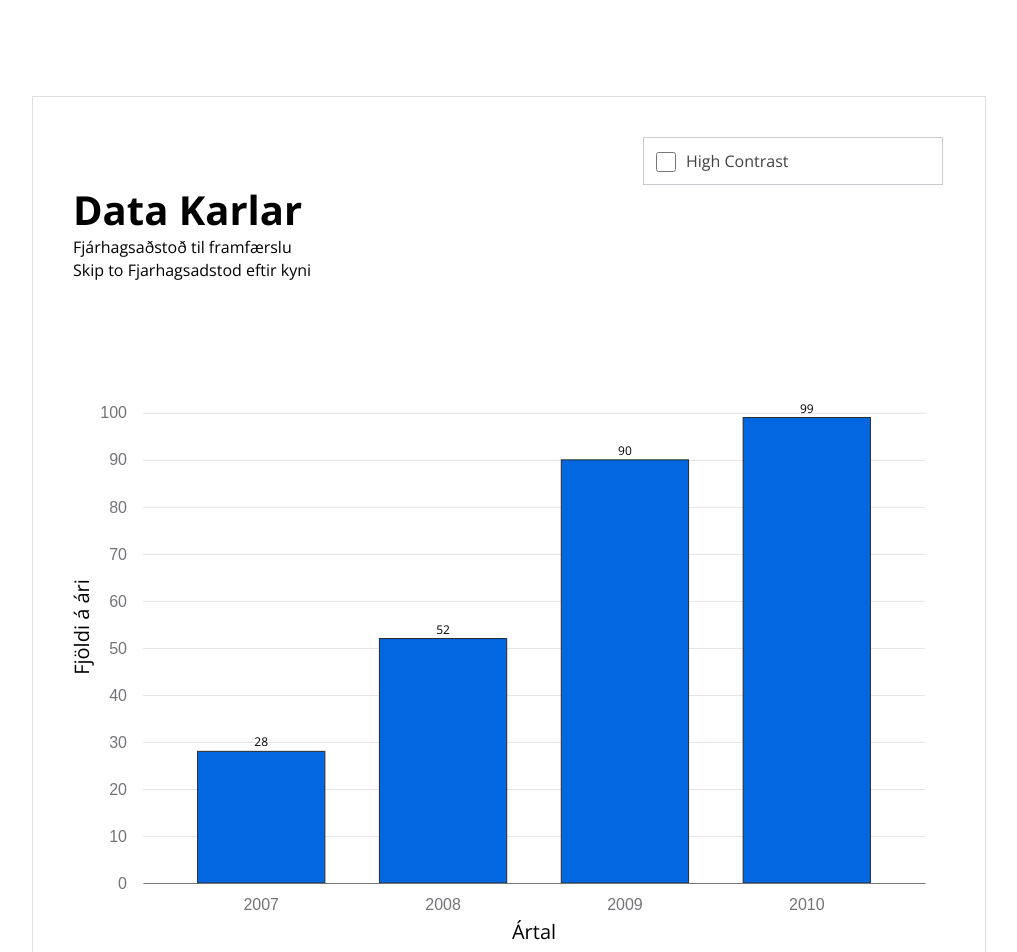
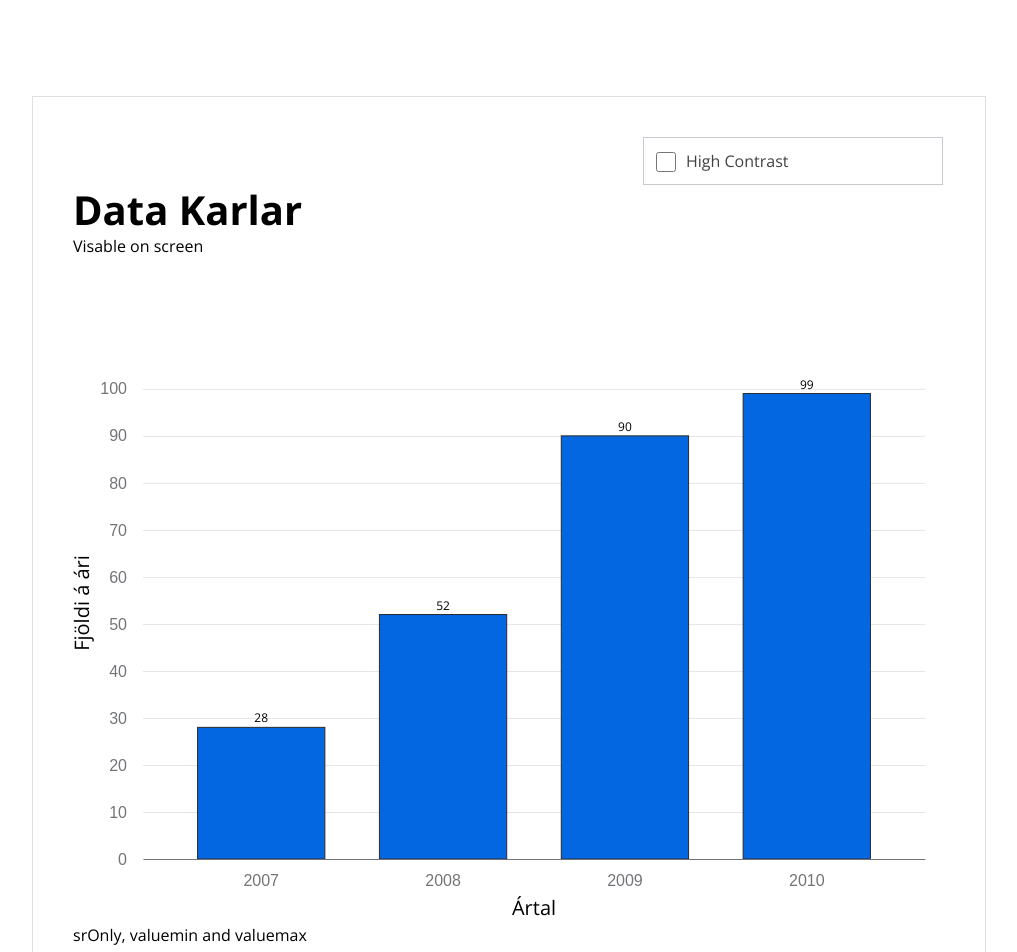
Before and after one commit to solveighelga/d3-reykjavik, a Next.js app: page / in a window 1280 px wide. Shown: the top 952 px of the page, without its empty margins (131-1148 px from the left). Built offline with nearby package versions, Linux system fonts and the light colour scheme.

Commit message:
fixed some errors we wear having with the aria labelling from our return of the barChart

```diff
--- a/src/app/components/BarChart.tsx
+++ b/src/app/components/BarChart.tsx
@@ -53,6 +53,10 @@ export interface BarChartProps<T, K extends keyof T> {
 	yAccessor: (d: T) => T[K] extends number ? T[K] : any;
 	/**Options to customize the chart.*/
 	options?: BarChartOptions;
+	/** id of the next section to give the user the option to skip the graph*/
+	nextSectionId?: string;
+	/** Description of the chart for srOnly*/
+	description: string;
 }
 
 export const BarChart = <T, K extends keyof T>({
@@ -64,6 +68,8 @@ export const BarChart = <T, K extends keyof T>({
 	xLabel,
 	yLabel,
 	options,
+	nextSectionId,
+	description,
 }: BarChartProps<T, K>) => {
 	const [highContrast, setHighContrast] = useState(false);
 	const handleChange = () => {
@@ -167,8 +173,6 @@ export const BarChart = <T, K extends keyof T>({
 				.attr("width", width)
 				.attr("height", height)
 				.style("padding", "none")
-				.attr("role", "graphics-document")
-				.attr("aria-describedby", "summary of the bar chart")
 				.append("rect")
 				.attr("class", "svg-background")
 				.attr("width", width)
@@ -262,7 +266,9 @@ export const BarChart = <T, K extends keyof T>({
 						: "var(--yAxisTickColor)"
 				);
 
-			selection.selectAll(".domain").attr("stroke", "none");
+			selection
+			.selectAll(".domain")
+			.attr("stroke", "none");
 
 			selection
 				.append("g")
@@ -358,7 +364,7 @@ export const BarChart = <T, K extends keyof T>({
 						: "var(--rectStroke)"
 				)
 				.style("stroke-width", "1")
-				.attr("aria-labelledby", (d) => "year-" + d[xAccessor] + "amount-" + d[yAccessor]);
+				.attr("aria-datavalues", (d) => "year-" + xAccessor(d) + "amount-" + yAccessor(d));
 
 			// Data displayed on top of bars
 			selection
@@ -449,34 +455,39 @@ export const BarChart = <T, K extends keyof T>({
 
 
 	return (
-		<div className='BarChart__container'>
+		<div className='BarChart__container' tabIndex={0} role="graphics-doc" aria-labelledby="chart__title" aria-describedby="chart__summary">
 
+				{nextSectionId && <a className="skip-link" href={`#${nextSectionId}`}>Skip to next section</a>}
 			{/* Checkbox to switch change the state of the chart from low contrast to high contrast */}
 			<div className="checkboxContainer">
 				<input
 					type="checkbox"
 					checked={highContrast}
 					onChange={handleChange}
-					className="inputContrast"
+					id="inputContrast"
 					role="checkbox"
-					aria-label="Check box to change bar graph to high contrast"
+					aria-label="Change bar graph to high or low contrast"
 				/>
-				<label className="checkboxLabel">
+				<label htmlFor="inputContrast" className="checkboxLabel">
 					High Contrast
 				</label>
-
 			</div>
 
-			<h2 className='BarChart__title'>{title}</h2>
-			<desc id='chartSummary'>{summary}</desc>
-			<a className="skip-link" href="#new__graph">Skip to Fjarhagsadstod eftir kyni</a>
-			<svg
-				ref={svgRef}
-				role='figure'
-				aria-labelledby='chartSummary'
-				tabIndex={1}
-			/>
-			<div id="new__graph"></div>
+			<h2 id='chart__title'>{title}</h2>
+			<figure>
+				<figcaption id='chart__summary'>{summary}</figcaption>
+				<svg
+					ref={svgRef}
+					tabIndex={0}
+					role="figure"
+				/>
+				<figcaption
+					id='chart__description'
+
+				>
+					{description}
+				</figcaption>
+			</figure>
 			{crateTable(data, xAccessor, yAccessor, xLabel, yLabel)}
 		</div>
 
--- a/src/app/globals.css
+++ b/src/app/globals.css
@@ -103,14 +103,14 @@ a {
 	font-weight: 400;
 }
 
-.inputContrast {
+#inputContrast {
 	width: 1.25rem;
     height: 1.25rem;
 	background: red;
 	cursor: pointer;
 }
 
-.BarChart__title {
+#chart__title {
 	font-size: 40px;
 	line-height: 50px;
 	font-weight: 700;
@@ -158,11 +158,11 @@ a {
     border: 0;
   }
 
-  .skip-to-content-link {
+  /* .skip-to-content-link {
 	left: 50%;
 	position: absolute;
 	transform: translateY(-100%);
-  }
+  } */
 
   /* .skip-to-content-link {
 	background: #e77e23;
@@ -173,6 +173,6 @@ a {
 	transform: translateY(-100%);
   } */
 
-  .skip-to-content-link:focus {
+  /* .skip-to-content-link:focus {
 	transform: translateY(0%);
-  }
+  } */
--- a/src/app/page.tsx
+++ b/src/app/page.tsx
@@ -118,7 +118,8 @@ export default function Home() {
 			<BarChart
 				title='Data Karlar'
 				data={dataKarlar}
-				summary='Fjárhagsaðstoð til framfærslu'
+				summary='Visable on screen'
+				description='srOnly, valuemin and valuemax'
 				xAccessor={(d) => {
 					return d.artal.toString();
 				}}
```
